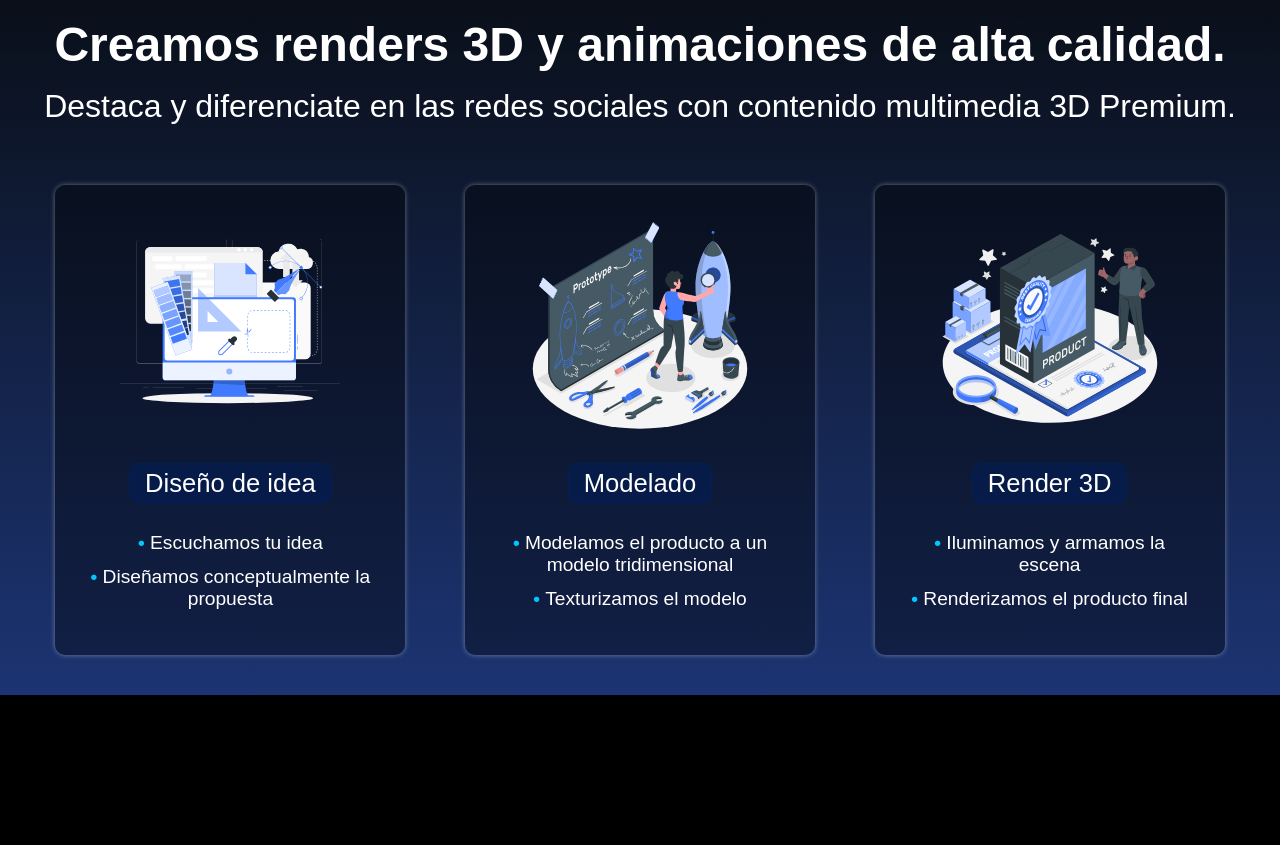
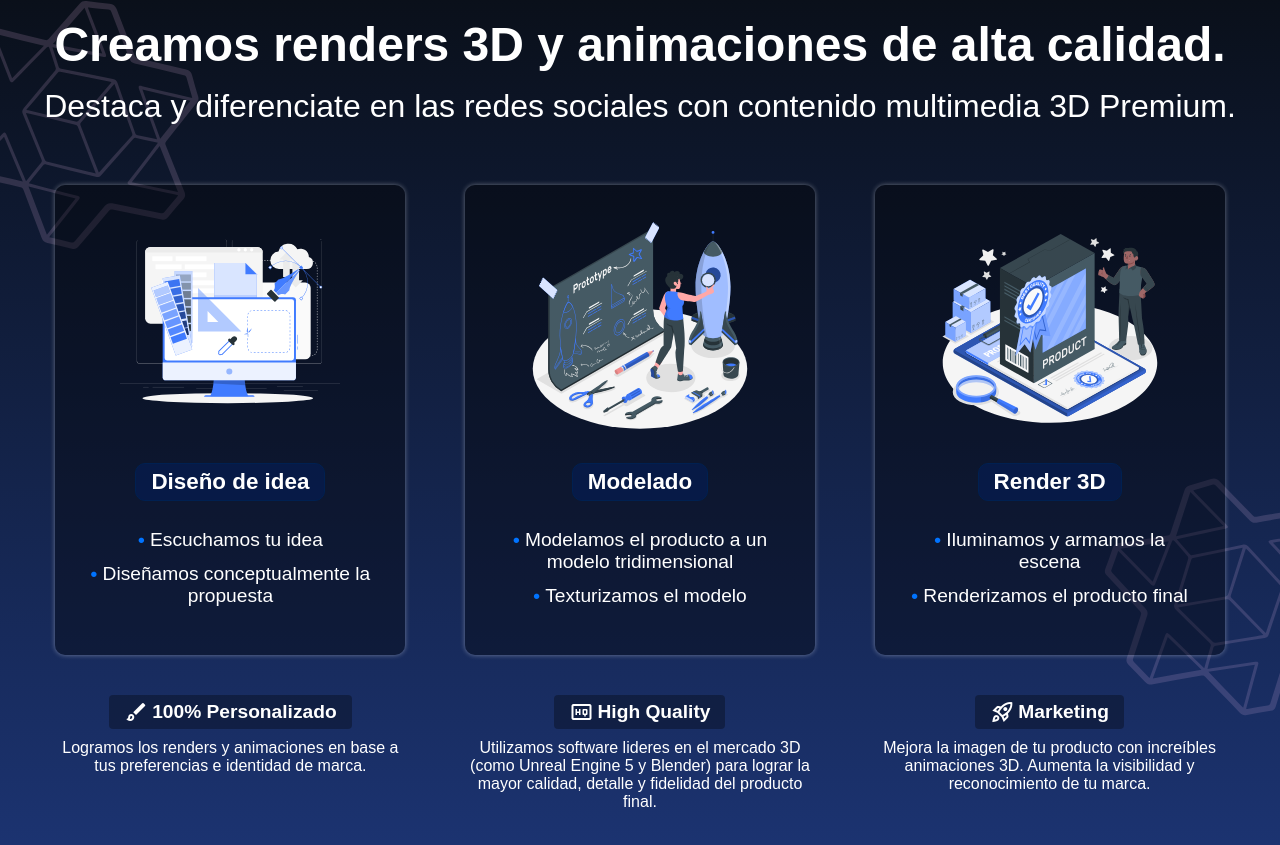
Before and after one commit to nikomurray/Custom-Search-Web, a plain HTML site: page index.html in a window 1280 px wide. Shown: the part 827-1672 px from the top of the page. Before the commit the page ends 1522 px from the top, so only its background shows below. Drawn offline with nearby package versions, Linux system fonts and the light colour scheme; a web font is replaced by a local one.

Commit message:
change about us

```diff
--- a/index.html
+++ b/index.html
@@ -25,7 +25,7 @@
               </span><a href="#">Portafolio</a></li>
             <li><span class="material-symbols-outlined">
               info
-              </span><a href="#">Sobre Nosotros</a></li>
+              </span><a href="#main">Sobre Nosotros</a></li>
             <li class="contact-btn"><span class="material-symbols-outlined">
               contacts_product
               </span><a href="#">Contactanos</a></li>
@@ -50,7 +50,7 @@
             </span><a href="#" class="link">Portafolio</a></li>
           <li><span class="material-symbols-outlined">
             info
-            </span><a href="#" class="link">Sobre Nosotros</a></li>
+            </span><a href="#main" class="link">Sobre Nosotros</a></li>
           <li class="contact-btn"><span class="material-symbols-outlined">
             contacts_product
             </span><a href="#">Contactanos</a></li>
@@ -92,7 +92,23 @@
             <div class="card"><img src="./img/rocket.svg" alt="rocket"><h3>Modelado</h3><p>Modelamos el producto a un modelo tridimensional</p><p>Texturizamos el modelo</p></div>
             <div class="card"><img src="./img/render.svg" alt="render"><h3>Render 3D</h3><p>Iluminamos y armamos la escena</p><p>Renderizamos el producto final</p></div>
           </div>
+
+          <div class="text-info">
+            <div><h4><span class="material-symbols-outlined">
+              brush
+              </span>100% Personalizado</h4><p>Logramos los renders y animaciones en base a tus preferencias e identidad de marca.</p></div>
+            <div><h4><span class="material-symbols-outlined">
+              high_quality
+              </span>High Quality</h4><p>Utilizamos software lideres en el mercado 3D (como Unreal Engine 5 y Blender) para lograr la
+              mayor calidad, detalle y fidelidad del producto final.</p></div>
+            <div><h4><span class="material-symbols-outlined">
+              rocket_launch
+              </span>Marketing</h4><p>Mejora la imagen de tu producto con increíbles animaciones 3D.
+              Aumenta la visibilidad y reconocimiento de tu marca.</p></div>
+          </div>
         </div>
     </main>
+
+    <!-- PORTAFOLIO -->
   </body>
 </html>
--- a/style.css
+++ b/style.css
@@ -203,7 +203,10 @@ h1 img {
 /* ABOUT US */
 main {
     padding: 40px 0;
-    background: linear-gradient(180deg, #090E16 0%, #1C3473 100%);
+    background-image: url(./img/Wireframe\ -\ 1.svg);
+    background-position: center;
+    background-repeat: no-repeat;
+    background-size: cover;
 }
 
 
@@ -269,6 +272,11 @@ main .card:hover{
     box-shadow: 0 0 5px #ffffff;
 }
 
+main .card h3{
+    font-size: 1.4rem;
+    font-weight: 700;
+}
+
 main .card p{
     font-size: 1.2rem;
     font-weight: 300;
@@ -276,8 +284,34 @@ main .card p{
 
 main .card p::before{
     content: "• ";
-    color: #00c8ff;
+    color: #0073ff;
     font-weight: bold;
+}
+
+main .text-info{
+    text-align: center;
+    display: flex;
+    justify-content: space-around;
+    margin-top: 40px;
+}
+
+main .text-info div {
+    display: flex;
+    flex-direction: column;
+    align-items: center;
+    gap: 10px;
+    max-width: 350px;
+}
+
+main .text-info h4{
+    display: flex;
+    align-items: center;
+    gap: 4px;
+    font-size: 1.2rem;
+    font-weight: 700;
+    background-color: #00000052;
+    padding: 5px 15px;
+    border-radius: 4px;
 }
 /* MQ */
 @media (max-width:850px) {
@@ -332,6 +366,9 @@ main .card p::before{
     }
 
     /* MAIN */
+    main {
+        background-image: url(./img/Wireframe\ -\ 2.svg);
+    }
 
     main h2{
         font-size: 1.6rem;
@@ -365,4 +402,8 @@ main .card p::before{
     main .cards p {
         font-size: 0.8rem;
     }
+
+    main .text-info {
+        display: none;
+    }
 }
```
Also changed, not shown: img/Wireframe - 1.svg (added), img/Wireframe - 2.svg (added).
